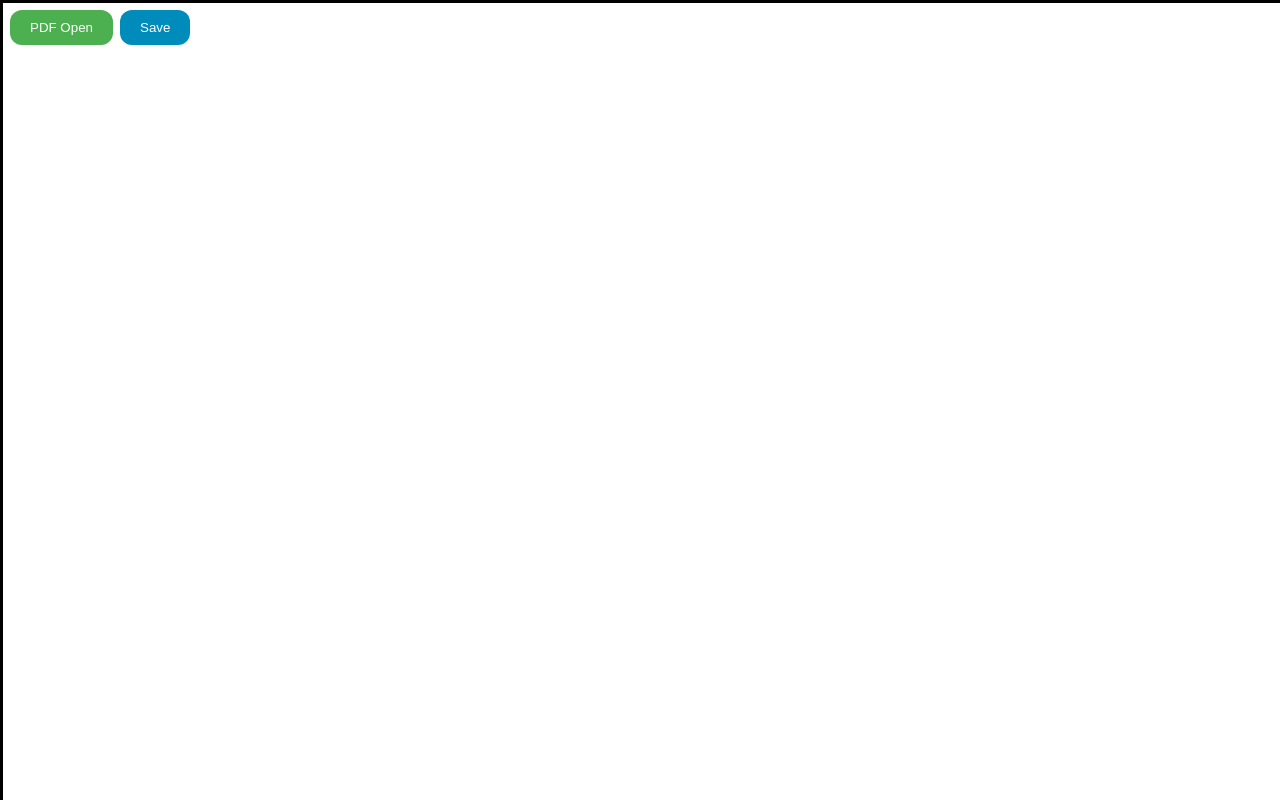
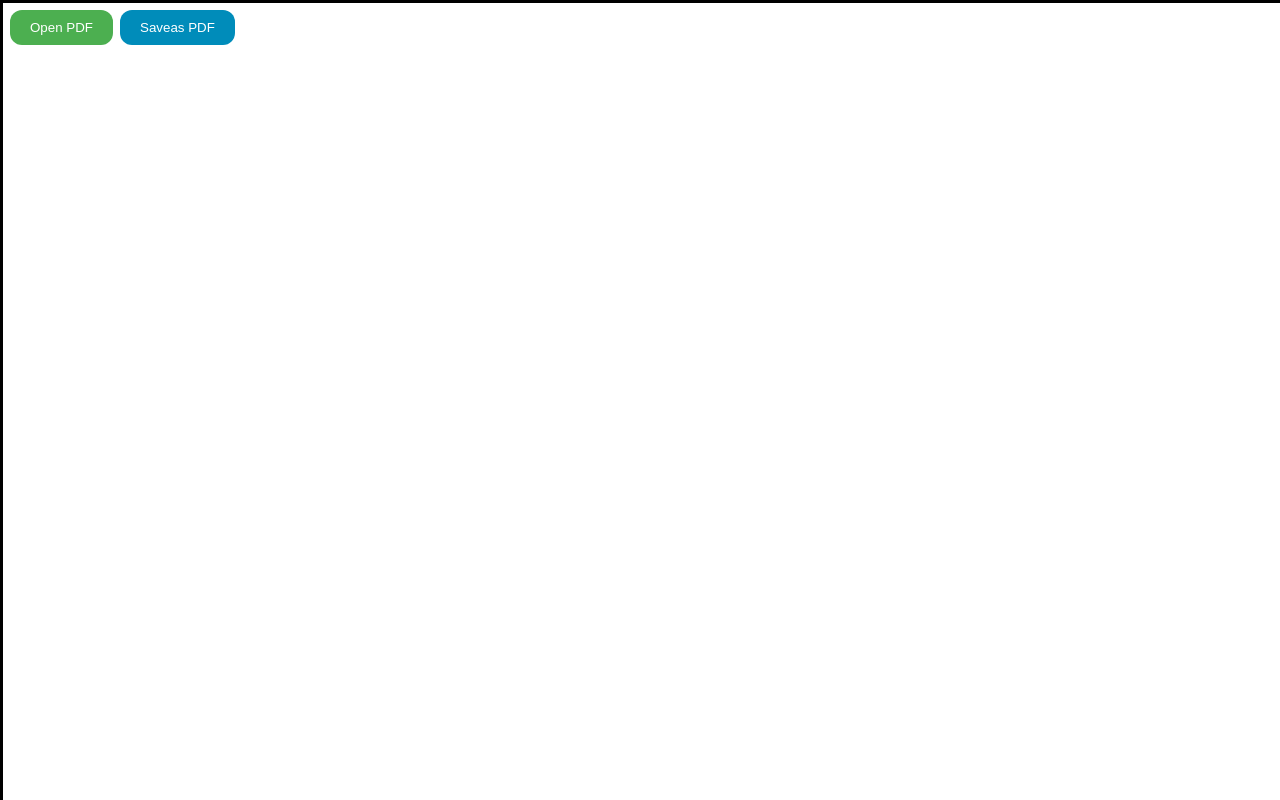
Before and after one commit to tansuozcelebi/krea.github.io, a plain HTML site: page pdf.html in a window 1280 px wide. Drawn offline with nearby package versions, Linux system fonts and the light colour scheme.

Commit message:
isimler değişti
çok önemli değil

```diff
--- a/pdf.html
+++ b/pdf.html
@@ -37,8 +37,8 @@
     </style>
 </head>
 <body>
-    <button id="openPdf">PDF Open</button>
-    <button id="savePdf">Save</button>
+    <button id="openPdf">Open PDF</button>
+    <button id="savePdf">Saveas PDF</button>
     <input type="file" id="fileInput" accept="application/pdf" style="display:none;">
     <canvas id="pdfCanvas"></canvas>
 
```
Also changed, not shown: 1 other file.
